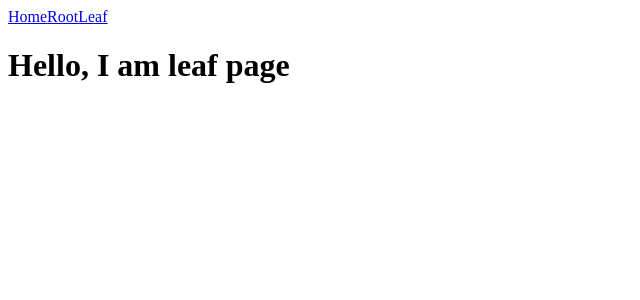
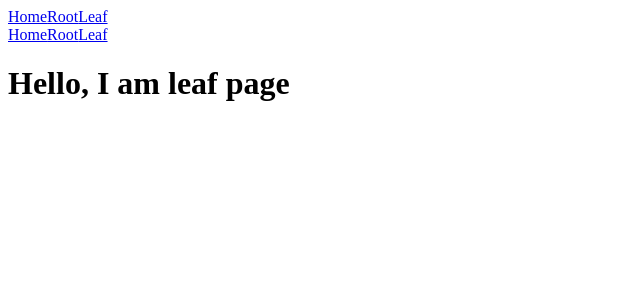
Before and after one commit to winterberryice/miami-minesweeper, a Next.js app: page /root/leaf in a window 1280 px wide. Shown: the top 300 px of the page, without its empty margins (0-640 px from the left). Built offline with nearby package versions, Linux system fonts and the light colour scheme.

Commit message:
root provider wip

```diff
--- /dev/null
+++ b/app/root/layout.tsx
@@ -0,0 +1,30 @@
+import Link from "next/link";
+import React from "react";
+
+export default function RootLayout({
+  children,
+}: {
+  children: React.ReactNode;
+}) {
+  return (
+    <html lang="en">
+      <head>
+        <meta charSet="UTF-8" />
+        <meta name="viewport" content="width=device-width, initial-scale=1.0" />
+        <meta httpEquiv="X-UA-Compatible" content="ie=edge" />
+        <link rel="shortcut icon" href="./favicon.ico" type="image/x-icon" />
+        <link rel="icon" href="./favicon.ico" type="image/x-icon" />
+
+        <title>Miami minesweeper</title>
+      </head>
+      <body>
+        <div>
+          <Link href={"/"}>Home</Link>
+          <Link href={"/root"}>Root</Link>
+          <Link href={"/root/leaf"}>Leaf</Link>
+        </div>
+        {children}
+      </body>
+    </html>
+  );
+}
```
Also changed, not shown: app/root/Provider.tsx (added, +27 -0 lines).
